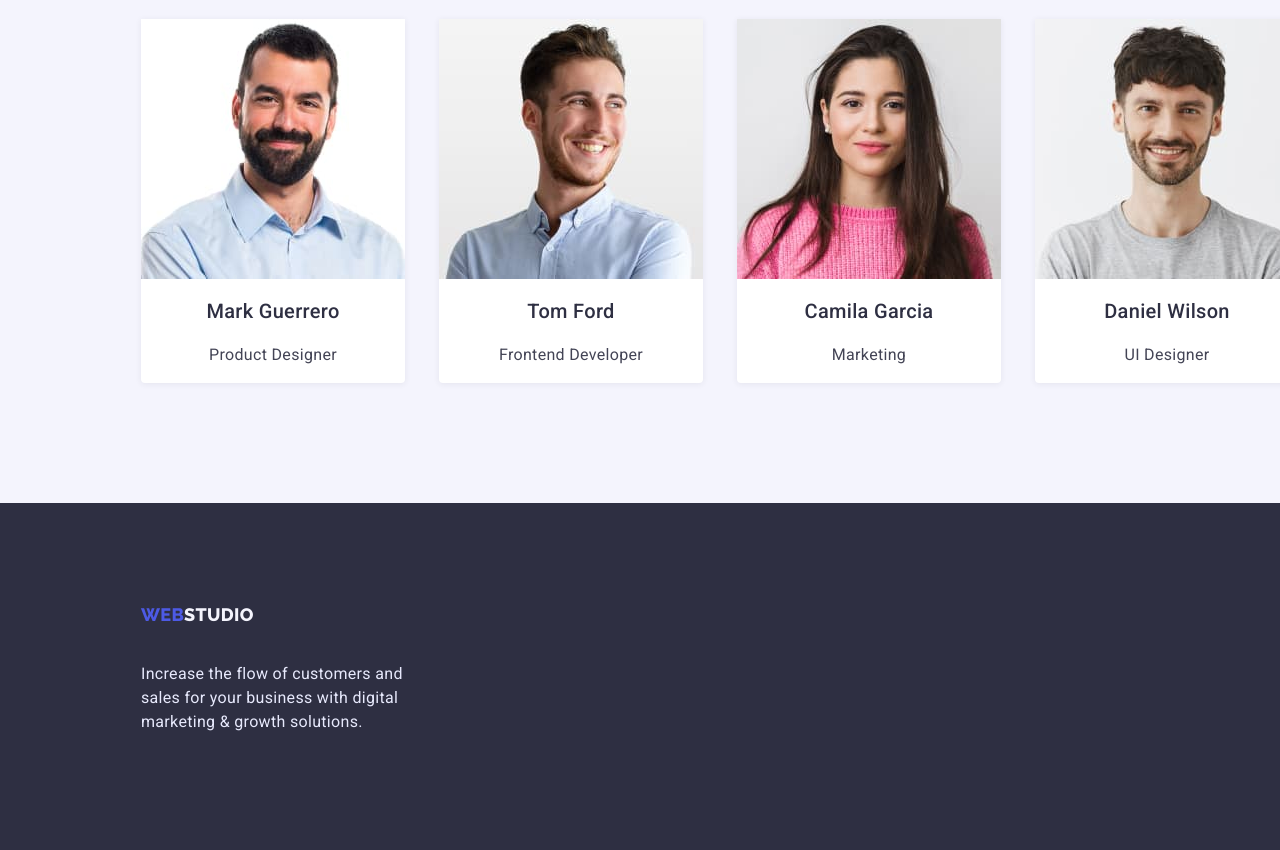
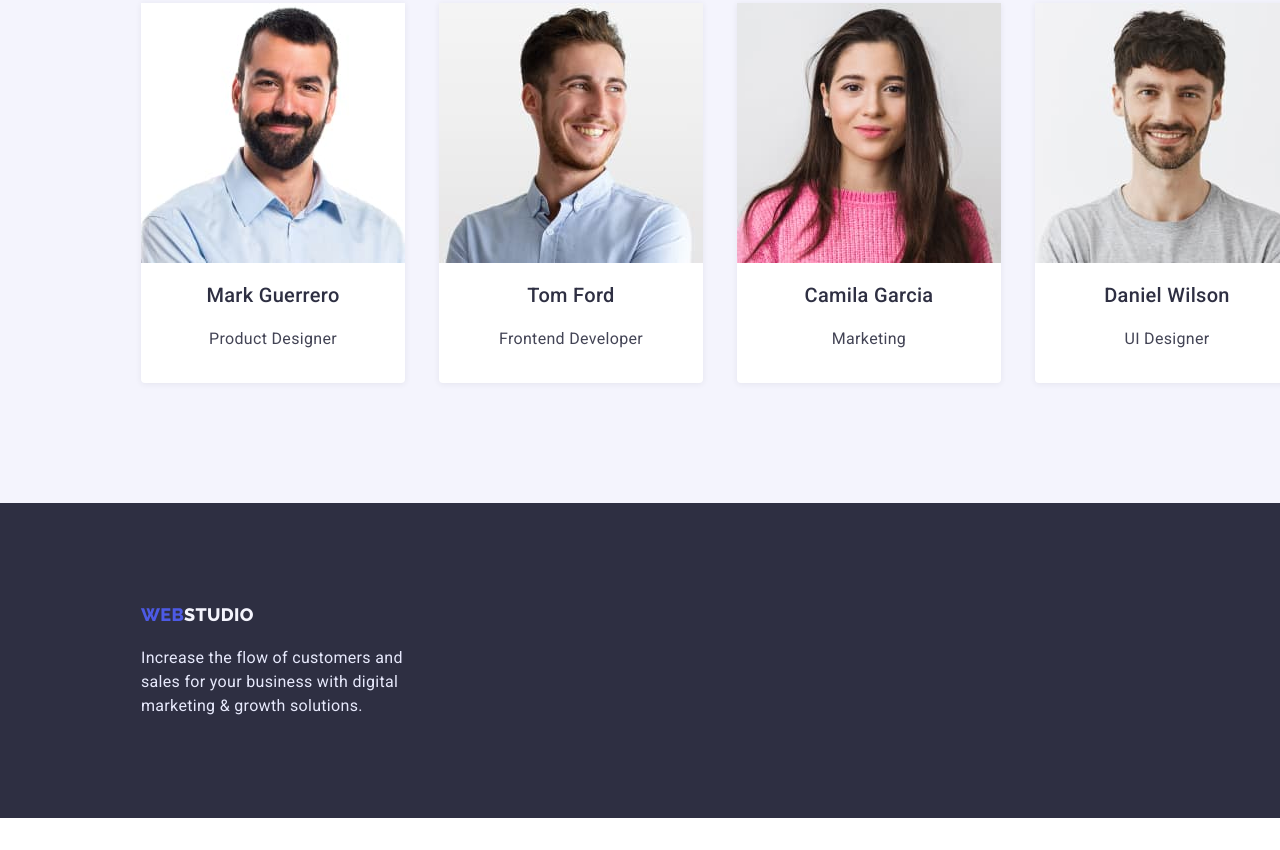
Before and after one commit to Dezertirr/goit-markup-hw-01, a plain HTML site: page index.html in a window 1280 px wide. Shown: the part 1853-2703 px from the top of the page. After the commit the page ends 2671 px from the top, so only its background shows below. Drawn offline with Linux system fonts and the light colour scheme.

Commit message:
Update styles.css

```diff
--- a/styles/styles.css
+++ b/styles/styles.css
@@ -26,7 +26,7 @@ li{
     margin: 0;
 }
 
-p a {
+p,a {
     padding: 0;
     margin: 0;
 }
@@ -228,7 +228,7 @@ padding-top: 120px;
     padding: 0 0 120px;
 }
 
-.section-team {
+.section-team{
     background-color: var(--lightbackgroudcolor);
     padding-bottom: 120px;
 }
@@ -272,6 +272,7 @@ border-radius: 0px 0px 4px 4px;
 .team-position {
     color: var(--headercolor);
     text-align: center;
+    padding-bottom: 32px;
 }
 
 .footer {
```
